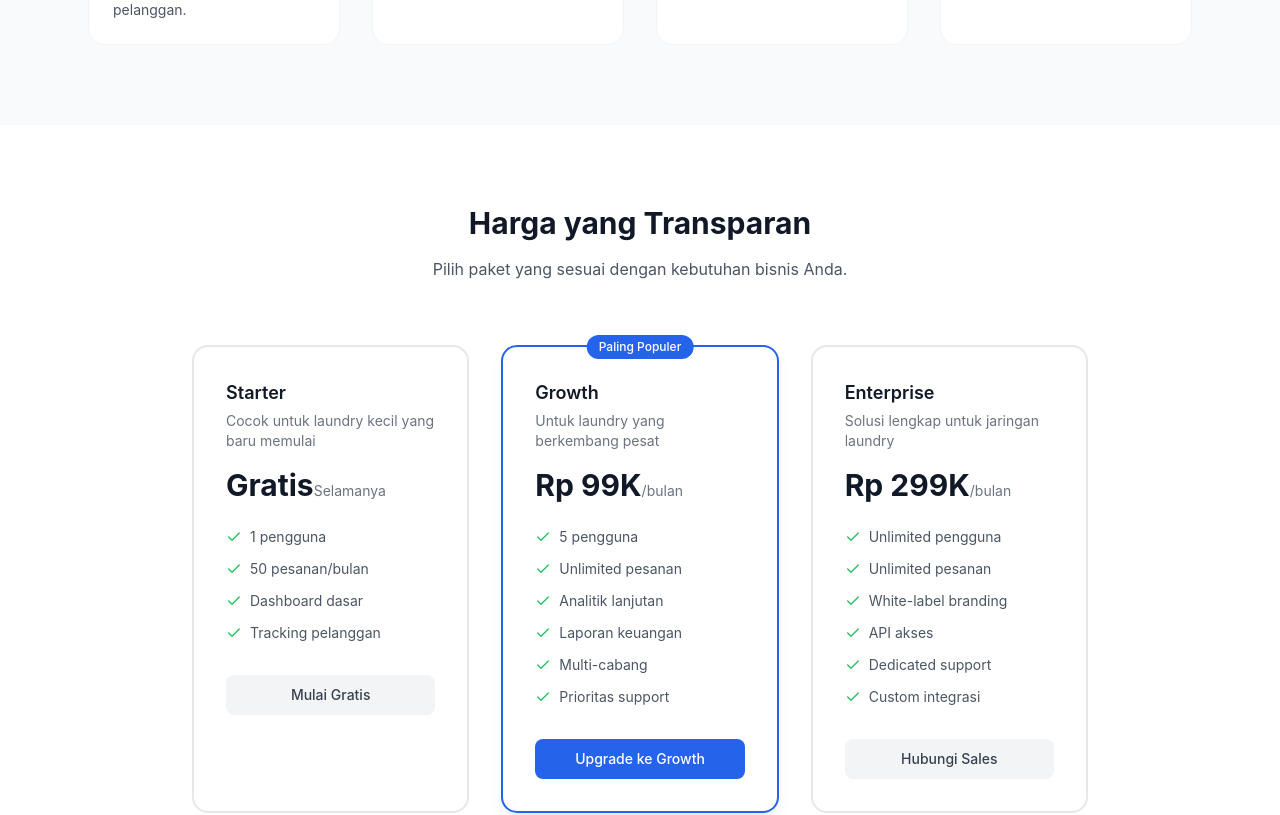
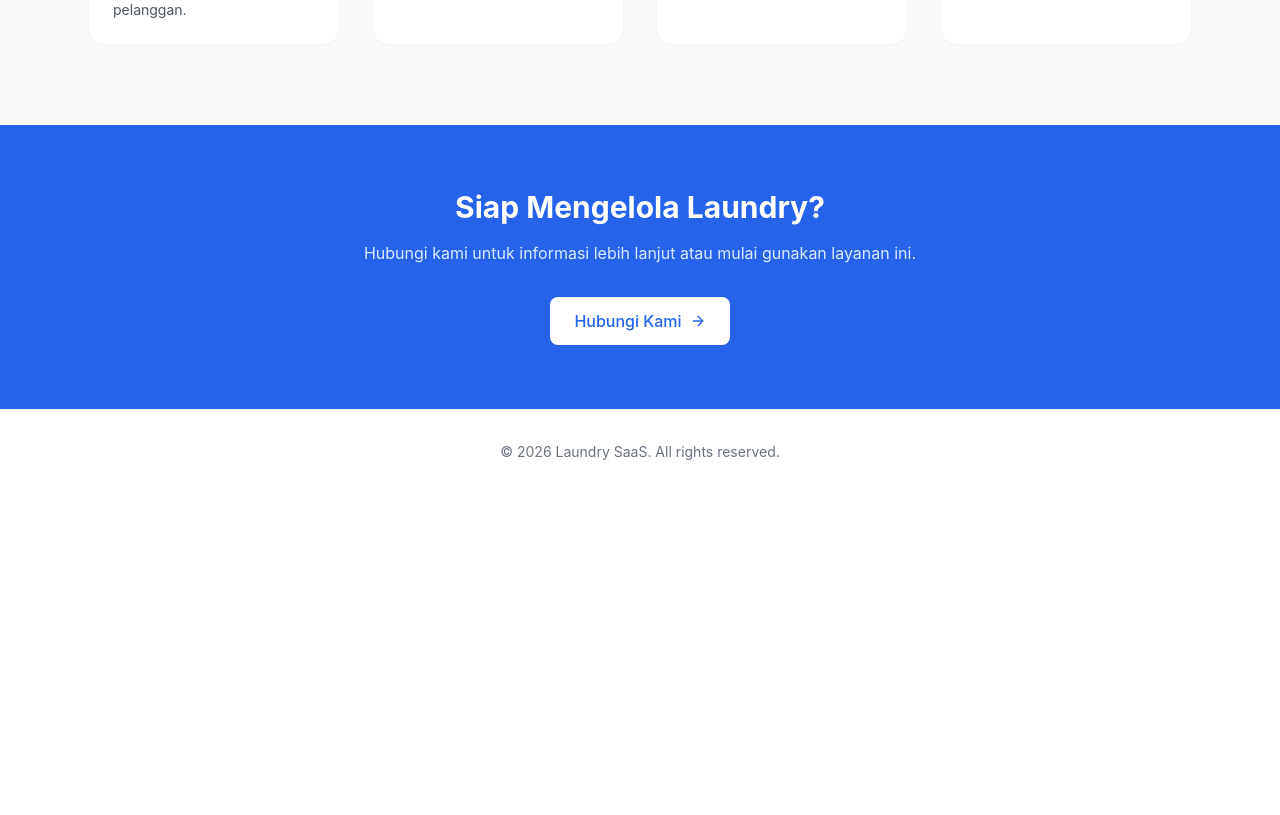
Before and after one commit to ahmadnurhidayat/laundry, a Next.js app: page / in a window 1280 px wide. Shown: the part 1100-1915 px from the top of the page. After the commit the page ends 1594 px from the top, so only its background shows below. Built offline with nearby package versions, Linux system fonts and the light colour scheme.

Commit message:
feat: remove pricing section, add WhatsApp contact CTA

```diff
--- a/src/app/(marketing)/page.tsx
+++ b/src/app/(marketing)/page.tsx
@@ -1,5 +1,5 @@
 import Link from 'next/link';
-import { Check, ArrowRight, BarChart3, Users, Receipt, Smartphone } from 'lucide-react';
+import { ArrowRight, BarChart3, Users, Receipt, Smartphone } from 'lucide-react';
 
 const features = [
   {
@@ -21,55 +21,6 @@ const features = [
     icon: Smartphone,
     title: 'Tracking Pelanggan',
     desc: 'Pelanggan bisa cek status pesanan tanpa login melalui link unik.',
-  },
-];
-
-const pricingPlans = [
-  {
-    name: 'Starter',
-    price: 'Gratis',
-    period: 'Selamanya',
-    desc: 'Cocok untuk laundry kecil yang baru memulai',
-    features: [
-      '1 pengguna',
-      '50 pesanan/bulan',
-      'Dashboard dasar',
-      'Tracking pelanggan',
-    ],
-    cta: 'Mulai Gratis',
-    popular: false,
-  },
-  {
-    name: 'Growth',
-    price: 'Rp 99K',
-    period: '/bulan',
-    desc: 'Untuk laundry yang berkembang pesat',
-    features: [
-      '5 pengguna',
-      'Unlimited pesanan',
-      'Analitik lanjutan',
-      'Laporan keuangan',
-      'Multi-cabang',
-      'Prioritas support',
-    ],
-    cta: 'Upgrade ke Growth',
-    popular: true,
-  },
-  {
-    name: 'Enterprise',
-    price: 'Rp 299K',
-    period: '/bulan',
-    desc: 'Solusi lengkap untuk jaringan laundry',
-    features: [
-      'Unlimited pengguna',
-      'Unlimited pesanan',
-      'White-label branding',
-      'API akses',
-      'Dedicated support',
-      'Custom integrasi',
-    ],
-    cta: 'Hubungi Sales',
-    popular: false,
   },
 ];
 
@@ -169,74 +120,22 @@ export default function LandingPage() {
         </div>
       </section>
 
-      {/* Pricing */}
-      <section className="py-20">
-        <div className="max-w-6xl mx-auto px-4 sm:px-6">
-          <div className="text-center max-w-2xl mx-auto mb-16">
-            <h2 className="text-3xl font-bold text-gray-900">Harga yang Transparan</h2>
-            <p className="mt-4 text-gray-600">
-              Pilih paket yang sesuai dengan kebutuhan bisnis Anda.
-            </p>
-          </div>
-          <div className="grid md:grid-cols-3 gap-8 max-w-4xl mx-auto">
-            {pricingPlans.map((plan) => (
-              <div
-                key={plan.name}
-                className={`relative rounded-2xl border-2 p-8 ${
-                  plan.popular
-                    ? 'border-blue-600 shadow-lg shadow-blue-500/10'
-                    : 'border-gray-200'
-                }`}
-              >
-                {plan.popular && (
-                  <div className="absolute -top-3 left-1/2 -translate-x-1/2 bg-blue-600 text-white text-xs font-medium px-3 py-1 rounded-full">
-                    Paling Populer
-                  </div>
-                )}
-                <h3 className="text-lg font-semibold text-gray-900">{plan.name}</h3>
-                <p className="mt-1 text-sm text-gray-500">{plan.desc}</p>
-                <div className="mt-4">
-                  <span className="text-3xl font-bold text-gray-900">{plan.price}</span>
-                  <span className="text-sm text-gray-500">{plan.period}</span>
-                </div>
-                <ul className="mt-6 space-y-3">
-                  {plan.features.map((feature) => (
-                    <li key={feature} className="flex items-center text-sm text-gray-600">
-                      <Check className="h-4 w-4 text-green-500 mr-2 shrink-0" />
-                      {feature}
-                    </li>
-                  ))}
-                </ul>
-                <Link
-                  href="/register"
-                  className={`mt-8 block w-full text-center py-2.5 rounded-lg text-sm font-medium transition-colors ${
-                    plan.popular
-                      ? 'bg-blue-600 text-white hover:bg-blue-700'
-                      : 'bg-gray-100 text-gray-700 hover:bg-gray-200'
-                  }`}
-                >
-                  {plan.cta}
-                </Link>
-              </div>
-            ))}
-          </div>
-        </div>
-      </section>
-
       {/* CTA */}
       <section className="bg-blue-600 py-16">
         <div className="max-w-4xl mx-auto px-4 sm:px-6 text-center">
           <h2 className="text-3xl font-bold text-white">Siap Mengelola Laundry?</h2>
           <p className="mt-4 text-blue-100">
-            Daftar gratis sekarang dan mulai kelola dalam hitungan menit.
+            Hubungi kami untuk informasi lebih lanjut atau mulai gunakan layanan ini.
           </p>
-          <Link
-            href="/register"
+          <a
+            href="https://wa.me/6285643858412?text=Halo,%20saya%20tertarik%20dengan%20Laundry%20SaaS"
+            target="_blank"
+            rel="noopener noreferrer"
             className="mt-8 inline-flex items-center px-6 py-3 text-base font-medium text-blue-600 bg-white rounded-lg hover:bg-blue-50 transition-colors"
           >
-            Daftar Sekarang
+            Hubungi Kami
             <ArrowRight className="ml-2 h-4 w-4" />
-          </Link>
+          </a>
         </div>
       </section>
 
```
